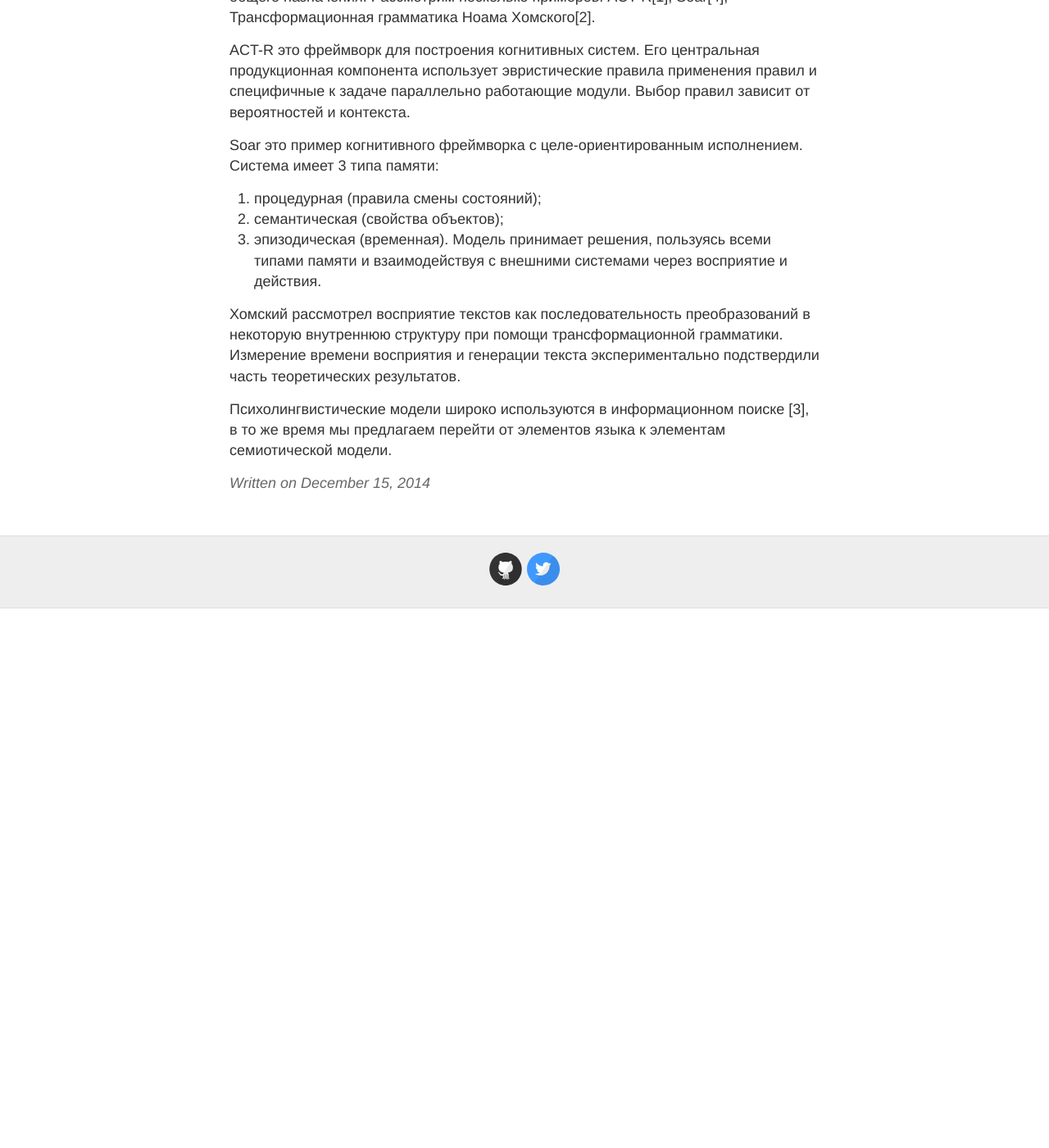
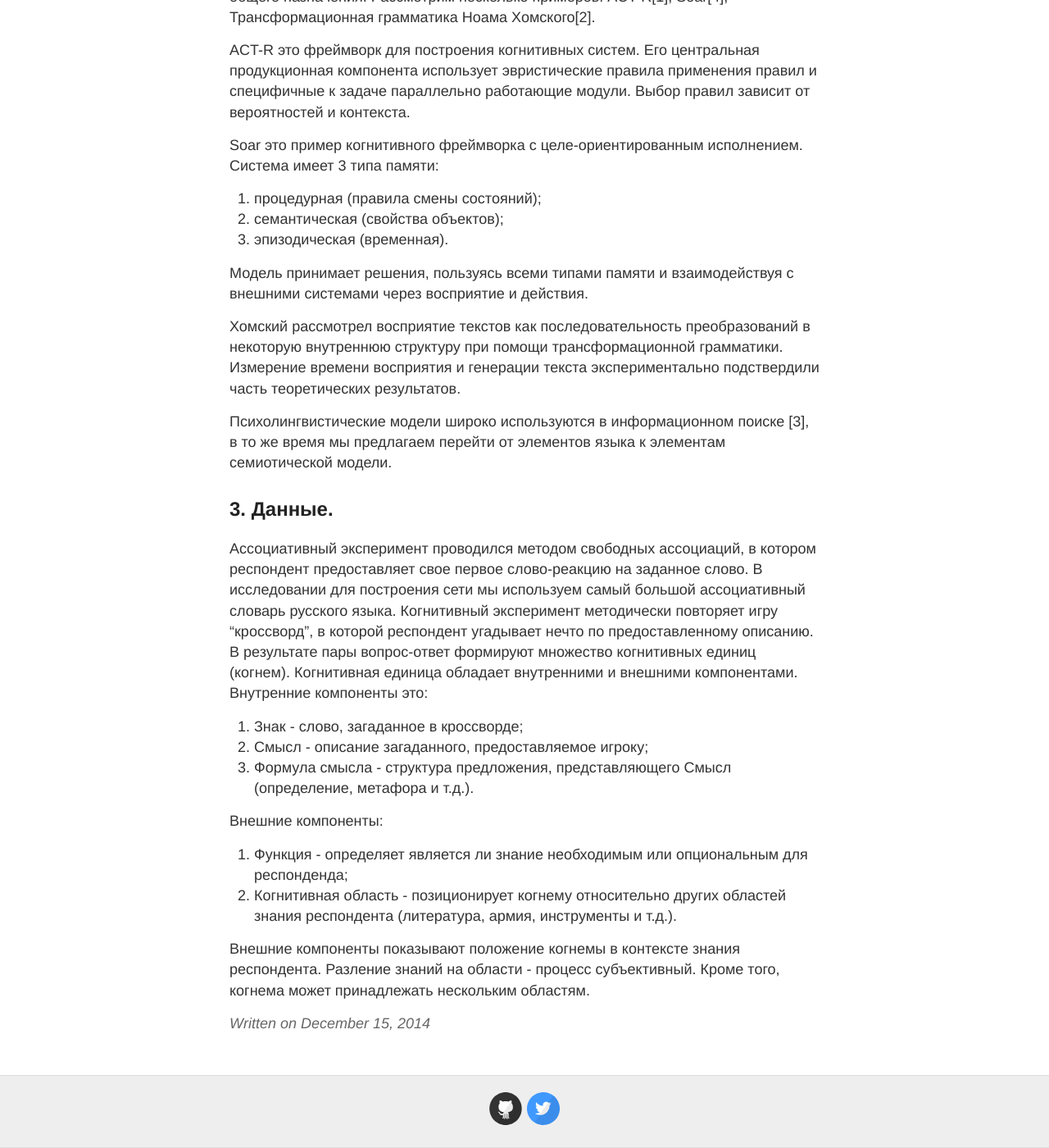
Before and after one commit to a-sir/a-sir.github.io, a Jekyll site: the page built from _posts/2014-12-15-Expansion-terms-for-QA.md, in a window 1280 px wide and 1400 px high, scrolled down 2693 px. Shown: the whole window at 82% size. Built offline with Jekyll 4.4.1, drawn with Linux system fonts in a browser that asks for light colours; before the commit the page ends 3435 px from its top, so only the background shows below that.

Commit message:
Add part 3 - Data.

```diff
--- a/_posts/2014-12-15-Expansion-terms-for-QA.md
+++ b/_posts/2014-12-15-Expansion-terms-for-QA.md
@@ -54,11 +54,28 @@ karaoulov@rambler.ru
 ACT-R это фреймворк для построения когнитивных систем. Его центральная продукционная компонента использует эвристические правила применения правил и специфичные к задаче параллельно работающие модули. Выбор правил зависит от вероятностей и контекста.
 
 Soar это пример когнитивного фреймворка с целе-ориентированным исполнением. Система имеет 3 типа памяти:
+
 1. процедурная (правила смены состояний);
 2. семантическая (свойства объектов);
 3. эпизодическая (временная).
+
 Модель принимает решения, пользуясь всеми типами памяти и взаимодействуя с внешними системами через восприятие и действия.
 
 Хомский рассмотрел восприятие текстов как последовательность преобразований в некоторую внутреннюю структуру при помощи трансформационной грамматики. Измерение времени восприятия и генерации текста экспериментально подствердили часть теоретических результатов.
 
 Психолингвистические модели широко используются в информационном поиске [3], в то же время мы предлагаем перейти от элементов языка к элементам семиотической модели.
+
+## 3. Данные.
+
+Ассоциативный эксперимент проводился методом свободных ассоциаций, в котором респондент предоставляет свое первое слово-реакцию на заданное слово. В исследовании для построения сети мы используем самый большой ассоциативный словарь русского языка. Когнитивный эксперимент методически повторяет игру "кроссворд", в которой респондент угадывает нечто по предоставленному описанию. В результате пары вопрос-ответ формируют множество когнитивных единиц (когнем). Когнитивная единица обладает внутренними и внешними компонентами. Внутренние компоненты это:
+
+1. Знак - слово, загаданное в кроссворде;
+2. Смысл - описание загаданного, предоставляемое игроку;
+3. Формула смысла - структура предложения, представляющего Смысл (определение, метафора и т.д.).
+
+Внешние компоненты:
+
+1. Функция - определяет является ли знание необходимым или опциональным для респонденда;
+2. Когнитивная область - позиционирует когнему относительно других областей знания респондента (литература, армия, инструменты и т.д.).
+
+Внешние компоненты показывают положение когнемы в контексте знания респондента. Разление знаний на области - процесс субъективный. Кроме того, когнема может принадлежать нескольким областям.
```
